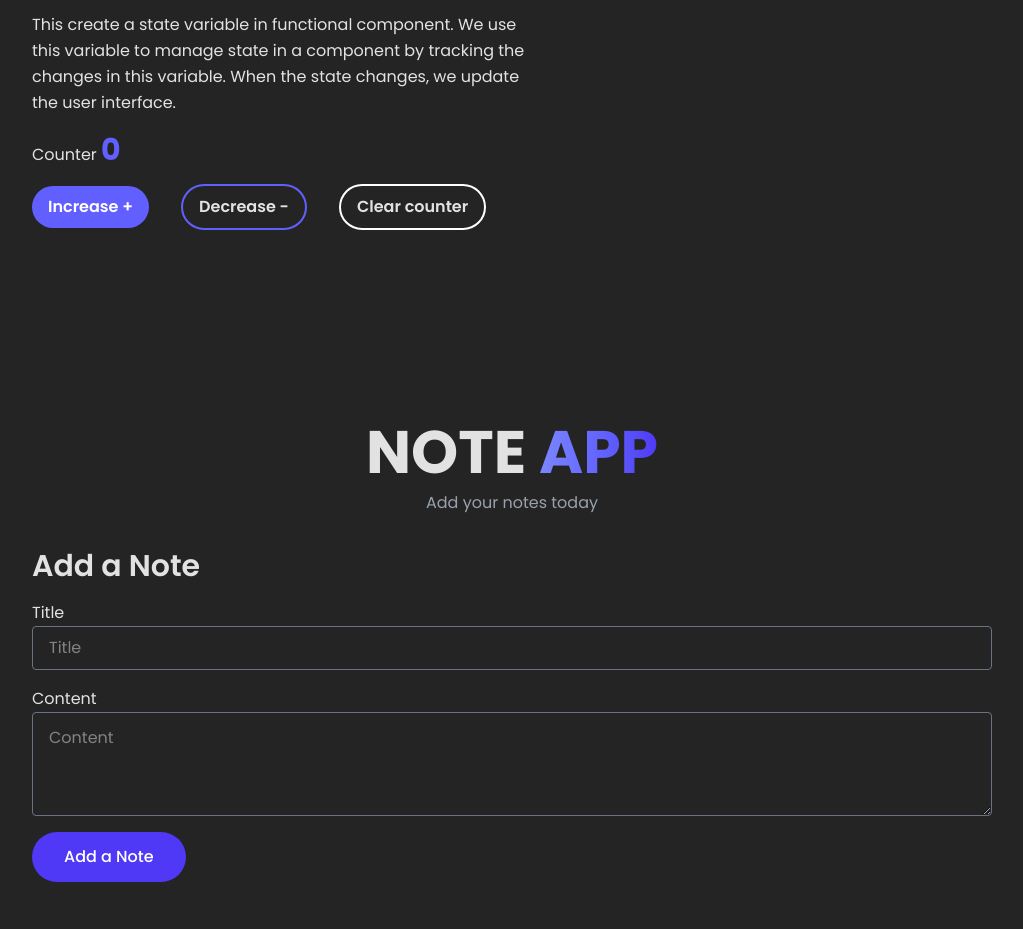
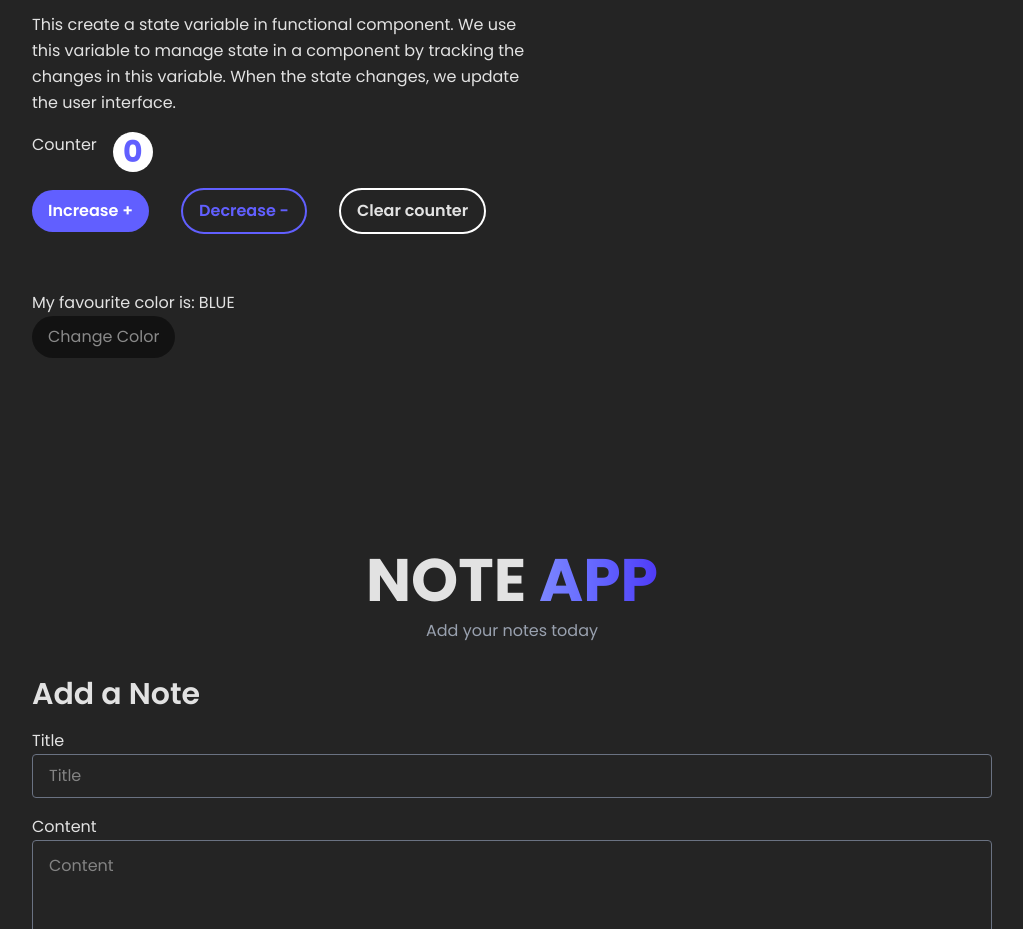
Before and after one commit to jsonwamuyu/johnson-wamuyu-portifolio, a React (Vite) app: page / in a window 1280 px wide. Shown: the part 1080-2009 px from the top of the page, without its empty margins (128-1151 px from the left). Built offline with nearby package versions, Linux system fonts and the light colour scheme.

Commit message:
Add favourite color

```diff
--- a/src/components/ReactHooks.tsx
+++ b/src/components/ReactHooks.tsx
@@ -1,7 +1,8 @@
-import { use, useState } from "react";
+import { useState } from "react";
 
 const ReactHooks = () => {
   const [counter, setCounter] = useState(0);
+  const [myColor, setMyColor] = useState("BLUE");
   const increaseCounter = () => {
     setCounter((prev) => prev + 1);
   };
@@ -10,6 +11,10 @@ const ReactHooks = () => {
   };
   const clearCounter = () => {
     setCounter(0);
+  };
+
+  const changeColor = () => {
+    setMyColor("RED");
   };
   return (
     <div className="wrapper">
@@ -27,12 +32,12 @@ const ReactHooks = () => {
             variable to manage state in a component by tracking the changes in
             this variable. When the state changes, we update the user interface.
           </p>
-          <p>
-            Counter{" "}
-            <span className="font-bold text-3xl text-indigo-500">
-              {counter}
-            </span>
-          </p>
+          <div className="flex justify-centerflex-row gap-4">
+            <p>Counter</p>
+            <div className=" w-10 h-10 rounded-full bg-white font-bold text-3xl text-indigo-500 flex flex-row items-center justify-center">
+              <h4>{counter}</h4>
+            </div>
+          </div>
           <div className="space-x-8">
             <button
               onClick={increaseCounter}
@@ -43,7 +48,7 @@ const ReactHooks = () => {
             <button
               onClick={decreaseCounter}
               className="font-semibold bg-transparent px-4 py-2 border-[2px]
-             border-indigo-500 rounded-full cursor-pointer outline-none"
+             border-indigo-500 rounded-full cursor-pointer outline-none text-indigo-500"
             >
               Decrease -
             </button>
@@ -54,6 +59,15 @@ const ReactHooks = () => {
               Clear counter
             </button>
           </div>
+          <div className="mt-10">
+            <p>My favourite color is: {myColor}</p>
+            <button
+              onClick={changeColor}
+              className="px-4 py-2 bg-black/50 text-white/50 rounded-full"
+            >
+              Change Color
+            </button>
+          </div>
         </div>
       </div>
     </div>
```
